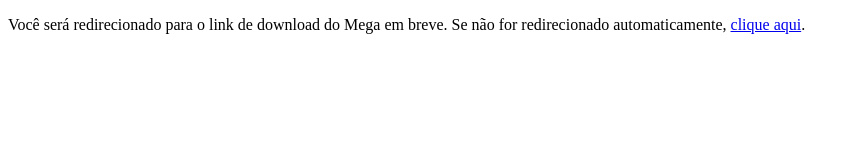
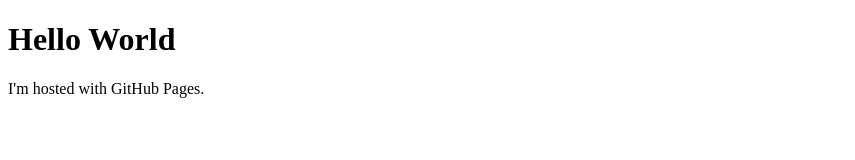
Before and after one commit to Naat-lol/nat.github.io, a plain HTML site: page index.html in a window 1280 px wide. Shown: the whole page, without its empty margins (0-855 px from the left). Drawn offline with Linux system fonts and the light colour scheme.

Commit message:
Update index.html

```diff
--- a/index.html
+++ b/index.html
@@ -1,11 +1,7 @@
 <!DOCTYPE html>
 <html>
-<head>
-    <meta charset="UTF-8">
-    <meta http-equiv="refresh" content="3;url=https://youtu.be/dQw4w9WgXcQ?si=CMdYgD0VuMXzyWuQ">
-    <title>Redirecionando...</title>
-</head>
 <body>
-    <p>Você será redirecionado para o link de download do Mega em breve. Se não for redirecionado automaticamente, <a href="https://mega.nz/file/xxxxxxxx#xxxxxxxxxxxxxxxxxxxxxxxxxxxxxxx">clique aqui</a>.</p>
+<h1>Hello World</h1>
+<p>I'm hosted with GitHub Pages.</p>
 </body>
 </html>
```
